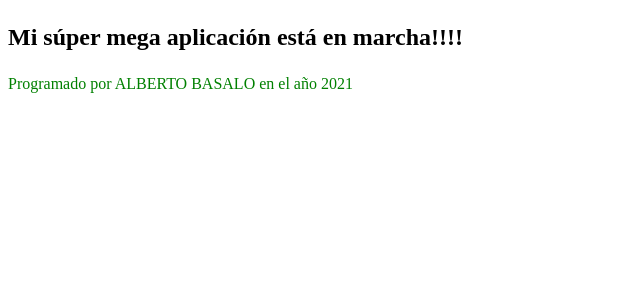
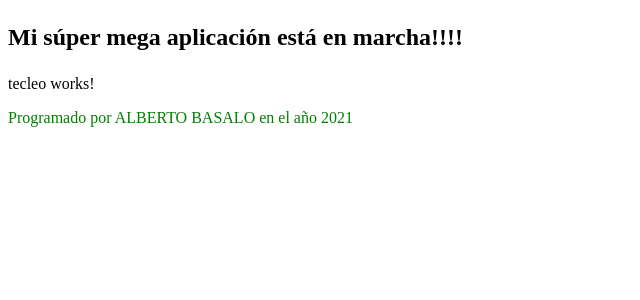
Before and after one commit to vs-web-dev-2/ng-alberto, an Angular app: page / in a window 1280 px wide. Shown: the top 300 px of the page, without its empty margins (0-640 px from the left). Built offline with nearby package versions, Linux system fonts and the light colour scheme.

Commit message:
crear module y component para tecleo

```diff
--- a/src/app/app.component.html
+++ b/src/app/app.component.html
@@ -1,3 +1,4 @@
 <app-cabecera></app-cabecera>
 <router-outlet></router-outlet>
+<app-tecleo></app-tecleo>
 <app-pie></app-pie>
--- a/src/app/app.module.ts
+++ b/src/app/app.module.ts
@@ -2,12 +2,13 @@ import { NgModule } from '@angular/core';
 import { BrowserModule } from '@angular/platform-browser';
 import { AppRoutingModule } from './app-routing.module';
 import { AppComponent } from './app.component';
+import { CabeceraComponent } from './cabecera/cabecera.component';
 import { PieComponent } from './pie/pie.component';
-import { CabeceraComponent } from './cabecera/cabecera.component';
+import { TecleoModule } from './tecleo/tecleo.module';
 
 @NgModule({
   declarations: [AppComponent, PieComponent, CabeceraComponent],
-  imports: [BrowserModule, AppRoutingModule],
+  imports: [BrowserModule, AppRoutingModule, TecleoModule],
   providers: [],
   bootstrap: [AppComponent],
 })
--- /dev/null
+++ b/src/app/tecleo/tecleo.component.html
@@ -0,0 +1 @@
+<p>tecleo works!</p>
--- /dev/null
+++ b/src/app/tecleo/tecleo.component.ts
@@ -0,0 +1,15 @@
+import { Component, OnInit } from '@angular/core';
+
+@Component({
+  selector: 'app-tecleo',
+  templateUrl: './tecleo.component.html',
+  styleUrls: ['./tecleo.component.css']
+})
+export class TecleoComponent implements OnInit {
+
+  constructor() { }
+
+  ngOnInit(): void {
+  }
+
+}
```
Also changed, not shown: src/app/tecleo/tecleo.module.ts (added, +10 -0 lines), src/app/tecleo/tecleo.component.css (added), 1 other file (tests, documents, lock files or other folders).
